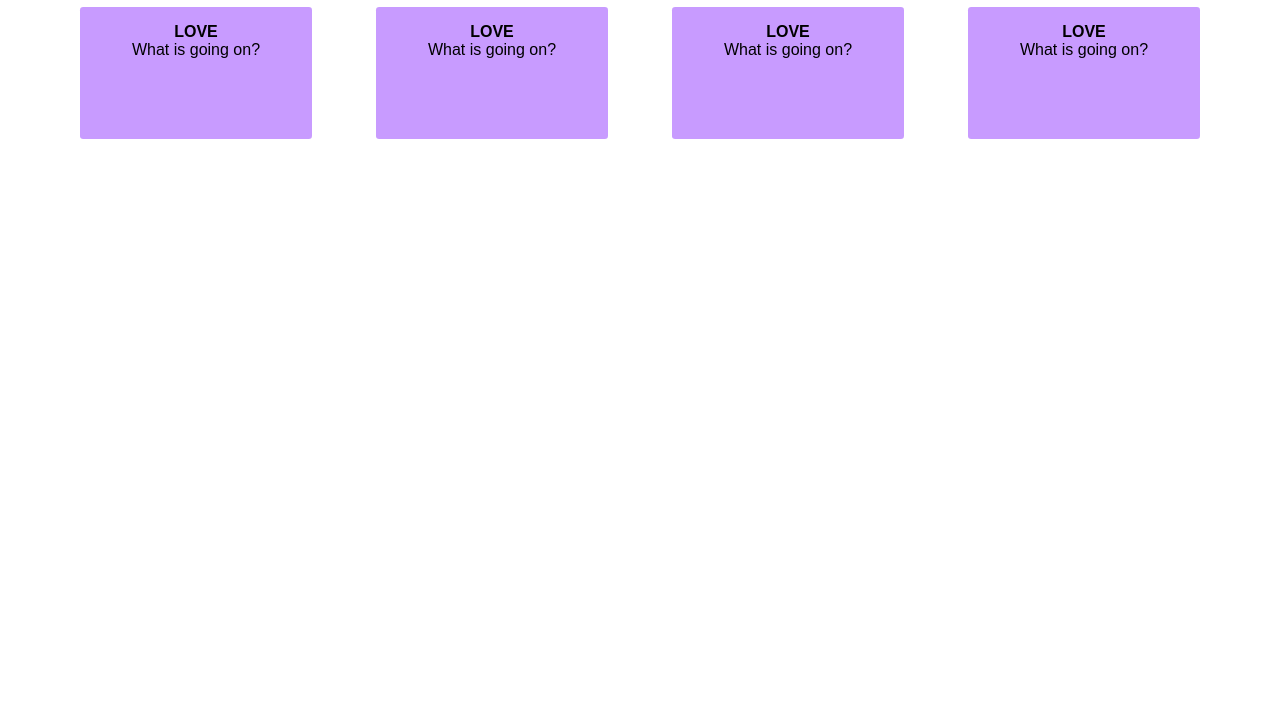
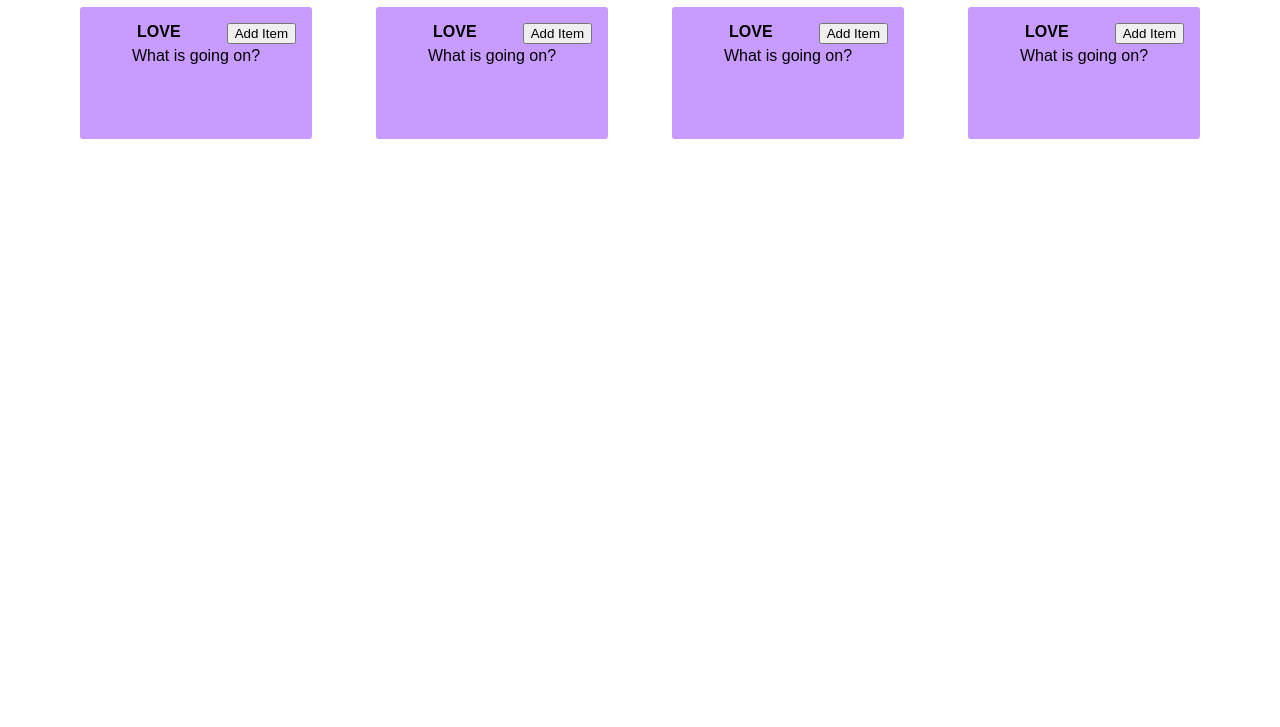
Before and after one commit to aaronclong/scrum-board, a React app in the folder app/js/: page / in a window 1280 px wide. Shown: the part 73-800 px from the top of the page. Built offline with nearby package versions, Linux system fonts and the light colour scheme; some packages are replaced by stand-ins of ours.

Commit message:
Added Dev Tools

```diff
--- a/app/js/package.json
+++ b/app/js/package.json
@@ -3,6 +3,7 @@
   "version": "0.1.0",
   "private": true,
   "devDependencies": {
+    "mobx-react-devtools": "^4.2.9",
     "react-scripts": "0.7.0"
   },
   "dependencies": {
--- a/app/js/src/components/App.js
+++ b/app/js/src/components/App.js
@@ -1,4 +1,5 @@
 import React, { Component } from 'react'
+import Devtools from 'mobx-react-devtools'
 import Panel from './Panel'
 import './App.css'
 
@@ -6,7 +7,8 @@ export default class App extends Component {
   render() {
     return (
       <div className="App">
-       <h1>What is up?</h1>
+      <Devtools/>
+       <h1>Scrum Board</h1>
        <Panel />
        <Panel />
        <Panel />
--- a/app/js/src/components/Panel.css
+++ b/app/js/src/components/Panel.css
@@ -13,4 +13,11 @@
 	text-align: center;
 	font-weight: bold;
 	text-transform: uppercase;
+	padding-bottom: 0.4em;
 }
+
+.add {
+	content: '\02795'; /* Unicode character for "plus" sign (+) */
+    float: right;
+    margin-left: 5px;
+}
--- a/app/js/src/components/Panel.js
+++ b/app/js/src/components/Panel.js
@@ -1,10 +1,19 @@
 import React, { Component } from 'react'
 import './Panel.css'
 
+const addButton = props => {
+	return (
+			<button className="add" onClick={props} >
+			Add Item
+			</button>
+		)
+}
+
 const title = props => {
-	return(
+	return (
 			<div className="title">
 				 { props["title"] }
+				 { addButton(props["click"]) }
 			</div>
 		)
 }
@@ -12,7 +21,11 @@ const title = props => {
 export default class Panel extends Component {
 	constructor() {
 		super()
-		this.state = { title: "love"}
+		this.state = { title: "love",
+						click : function() {
+							console.log("Twas clicked");
+						}
+					}
 
 	}
 
```
